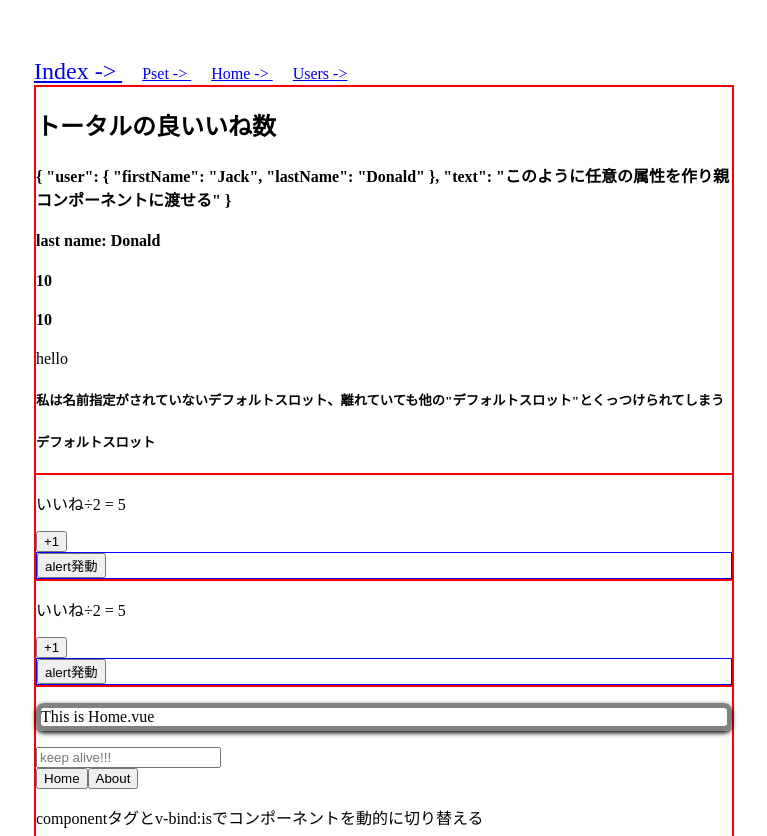
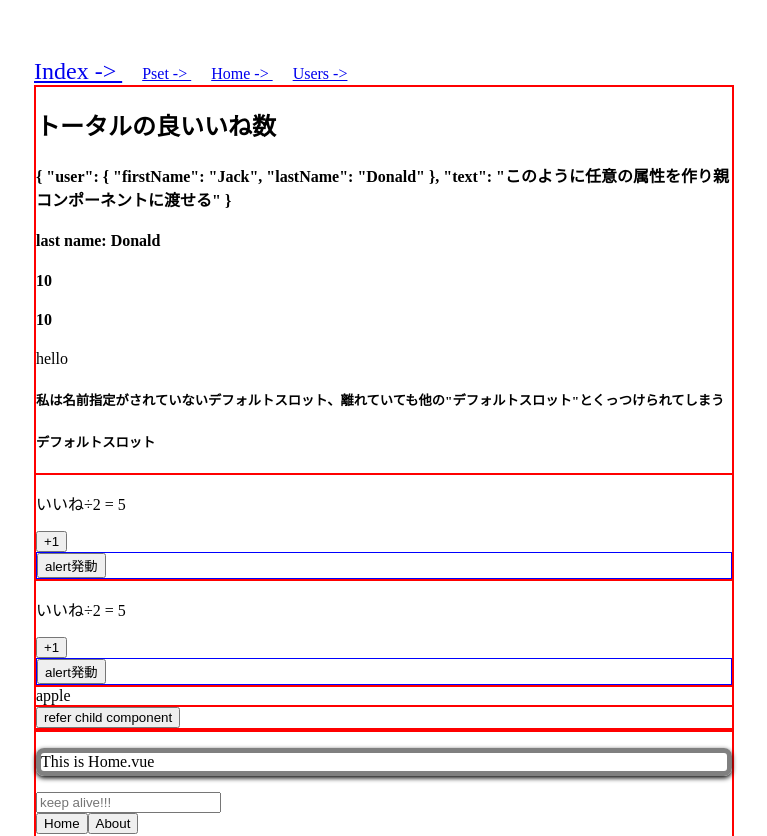
Before and after one commit to 07130918/Vue, a Vue app in the folder vue_app/: page /index in a window 1280 px wide. Shown: the top 836 px of the page, without its empty margins (256-1023 px from the left). Built offline with nearby package versions, Linux system fonts and the light colour scheme.

Commit message:
RefsTraining追加

```diff
--- /dev/null
+++ b/vue_app/src/components/RefsTraining.vue
@@ -0,0 +1,15 @@
+<template>
+    <div>
+        {{ fruits[0] }}
+    </div>
+</template>
+
+<script>
+    export default {
+        data() {
+            return {
+                fruits: ['apple', 'orange', 'banana'],
+            }
+        },
+    }
+</script>
--- a/vue_app/src/views/IndexApp.vue
+++ b/vue_app/src/views/IndexApp.vue
@@ -17,6 +17,11 @@
         <!-- カスタムイベント名はケバブケースで -->
         <DataFlow :totalNumber="number" @my-click="incrementNumber" @my-popup="popup"></DataFlow>
         <DataFlow v-bind:total-number="number" v-on:my-click="incrementNumber" @my-popup="popup"></DataFlow>
+        <RefsTraining ref="refsTraining"></RefsTraining>
+        <div>
+            <button @click="refsFruits">refer child component</button>
+            <div>{{ childFruits }}</div>
+        </div>
         <KeepAlive></KeepAlive>
         <FilterPractice></FilterPractice>
         <Form></Form>
@@ -25,10 +30,11 @@
 </template>
 
 <script>
-import SlotPractice from '../components/SlotPractice.vue'
-import KeepAlive from '../components/KeepAlive.vue'
 import FilterPractice from '../components/FilterPractice.vue'
 import Form from '../components/Form.vue'
+import KeepAlive from '../components/KeepAlive.vue'
+import RefsTraining from '../components/RefsTraining.vue'
+import SlotPractice from '../components/SlotPractice.vue'
 import TransitionPractice from '../components/TransitionPractice.vue'
 
     export default {
@@ -37,15 +43,17 @@ import TransitionPractice from '../components/TransitionPractice.vue'
                 number: 10,
                 dynamicSlotName: 'title',
                 message: '',
+                childFruits: null,
             }
         },
         // ローカル登録
         components: {
             // SlotPractice: SlotPractice 短縮できる
+            Form,
+            FilterPractice,
+            KeepAlive,
+            RefsTraining,
             SlotPractice,
-            KeepAlive,
-            FilterPractice,
-            Form,
             TransitionPractice,
         },
         methods: {
@@ -56,7 +64,10 @@ import TransitionPractice from '../components/TransitionPractice.vue'
             popup(value) {
                 this.message = value;
                 alert(this.message);
-            }
+            },
+            refsFruits() {
+                this.childFruits = this.$refs.refsTraining.fruits;
+            },
         }
     }
 </script>
```
